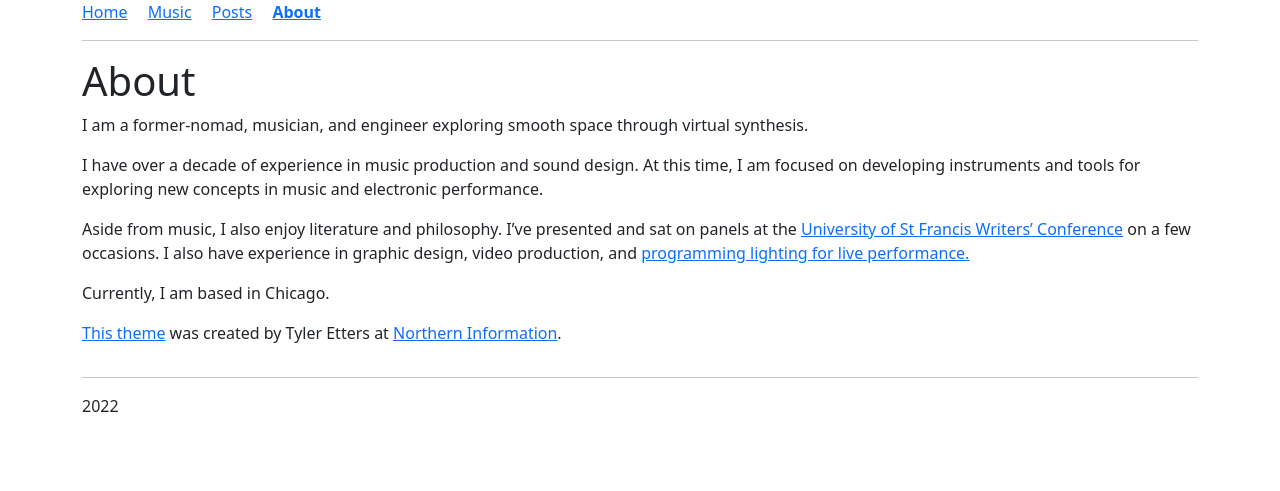
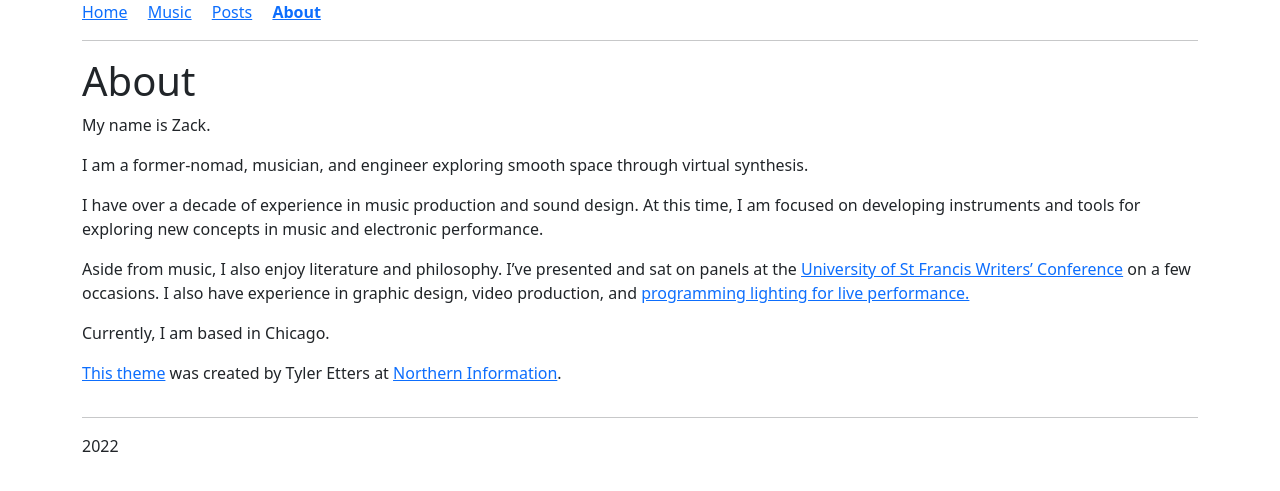
Before and after one commit to tonepaintingindustries/oldsite, a Jekyll site: the page built from _pages/about.md, in a window 1280 px wide. Shown: the top 491 px of the page. Built offline with Jekyll 4.4.1, drawn with Linux system fonts in a browser that asks for light colours.

Commit message:
Update about.md

```diff
--- a/_pages/about.md
+++ b/_pages/about.md
@@ -5,6 +5,8 @@ permalink: /about
 ---
 # About
 
+
+My name is Zack.
 
 I am a former-nomad, musician, and engineer exploring smooth space through virtual synthesis.
 
```
